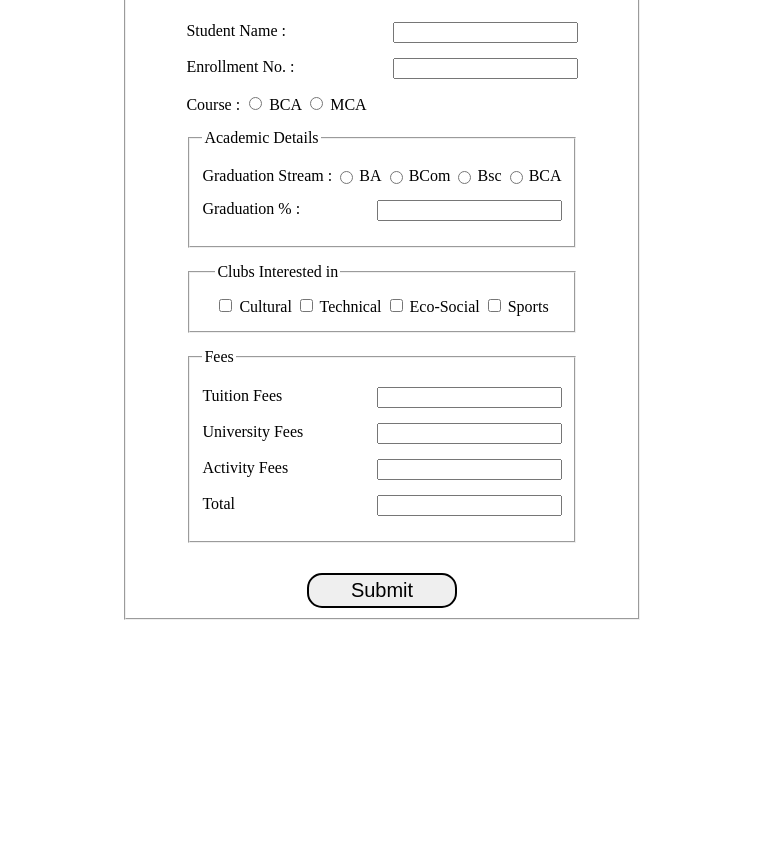
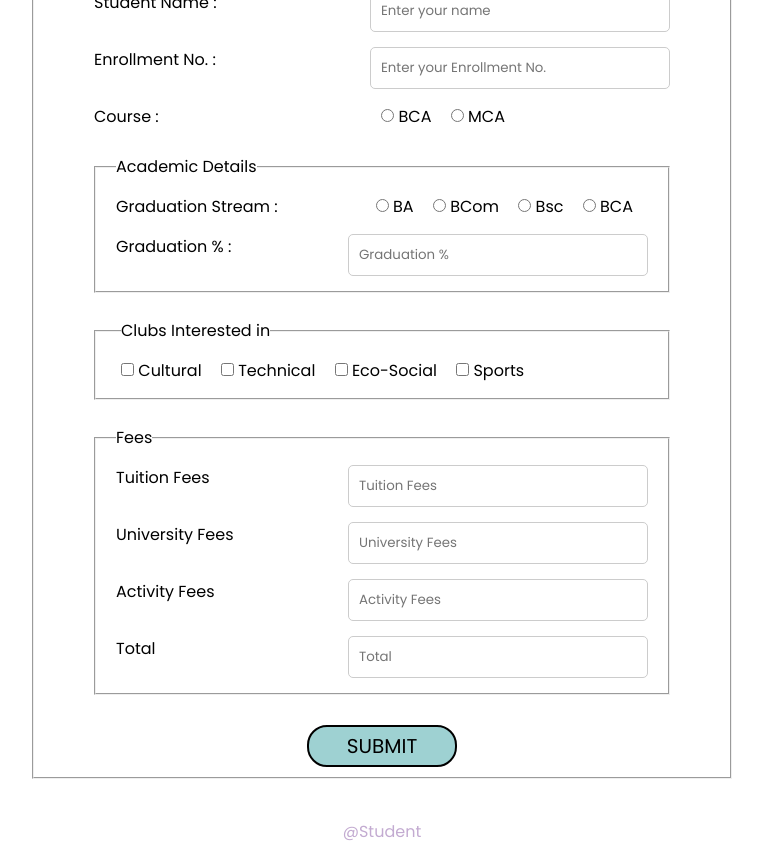
Before and after one commit to Saurabhkumr/Student-Registration-Form, a plain HTML site: page index.html in a window 1280 px wide. Shown: the part 80-924 px from the top of the page, without its empty margins (258-1021 px from the left). Before the commit the page ends 800 px from the top, so only its background shows below. Drawn offline with Linux system fonts and the light colour scheme.

Commit message:
update the design

```diff
--- a/index.html
+++ b/index.html
@@ -1,32 +1,44 @@
 <!DOCTYPE html>
 <html lang="en">
+
 <head>
     <meta charset="UTF-8">
     <meta name="viewport" content="width=device-width, initial-scale=1.0">
     <title>Document</title>
     <link rel="stylesheet" href="style.css">
 </head>
+
 <body>
     <form class="container">
 
         <fieldset class="outer">
-            <legend><h2>Student Registration Form</h2></legend>
+            <legend>
+                <h2>Student Registration Form</h2>
+            </legend>
 
             <div class="first">
 
                 <Label class="col">Student Name :
-                    <input type="text">
+                    <input type="text" placeholder="Enter your name" required>
                 </Label>
 
                 <Label class="col">Enrollment No. :
-                    <input type="text">
+                    <input type="text" placeholder="Enter your Enrollment No." required>
                 </Label>
 
-                <label>Course : </label>
+                <label class="col">Course :
+
+                    <div class="course-sel">
+
                         <input type="radio">
-                <label for="">BCA</label>
+                        <label class="selection">BCA</label>
+
                         <input type="radio">
-                <label for="">MCA</label>
+                        <label class="selection">MCA</label>
+
+                    </div>
+
+                </label>
 
             </div>
 
@@ -35,44 +47,54 @@
                 <fieldset class="second">
                     <legend>Academic Details</legend>
 
+
+
                     <Label class="col">Graduation Stream :
-                        <input type="radio">
-                        <label for="">BA</label>
+
+                        <div>
 
                             <input type="radio">
-                        <label for="">BCom</label>
+                            <label class="selection">BA</label>
 
                             <input type="radio">
-                        <label for="">Bsc</label>
+                            <label class="selection">BCom</label>
 
                             <input type="radio">
-                        <label for="">BCA</label>
+                            <label class="selection">Bsc</label>
+
+                            <input type="radio">
+                            <label class="selection">BCA</label>
+
+                        </div>
+
                     </Label>
+
                     <Label class="col">Graduation % :
-                        <input type="text">
+                        <input type="text" placeholder="Graduation %" required>
                     </Label>
+
 
                 </fieldset>
 
             </div>
 
-            <div >
+            <div>
 
                 <fieldset class="third">
                     <legend>Clubs Interested in</legend>
-                    <div>
-                        <input type="checkbox">
-                        <label for="">Cultural</label>
 
                     <input type="checkbox">
-                        <label for="">Technical</label>
+                    <label class="selection">Cultural</label>
 
                     <input type="checkbox">
-                        <label for="">Eco-Social</label>
+                    <label class="selection">Technical</label>
 
                     <input type="checkbox">
-                        <label for="">Sports</label>
-                    </div>
+                    <label class="selection">Eco-Social</label>
+
+                    <input type="checkbox">
+                    <label class="selection">Sports</label>
+
                 </fieldset>
             </div>
 
@@ -81,28 +103,33 @@
                     <legend>Fees</legend>
 
                     <Label class="col">Tuition Fees
-                        <input type="text">
+                        <input type="text" placeholder="Tuition Fees">
                     </Label>
                     <Label class="col">University Fees
-                        <input type="text">
+                        <input type="text" placeholder="University Fees">
                     </Label>
                     <Label class="col">Activity Fees
-                        <input type="text">
+                        <input type="text" placeholder="Activity Fees ">
                     </Label>
                     <Label class="col">Total
-                        <input type="text">
+                        <input type="text" placeholder="Total">
                     </Label>
 
                 </fieldset>
             </div>
 
             <div class="btn">
-                <button class="button">Submit</button>
+                <button class="button">SUBMIT</button>
             </div>
 
 
         </fieldset>
 
     </form>
+
+    <footer class="footer">
+        <div class="footer-text">@Student</div>
+    </footer>
 </body>
+
 </html>
--- a/style.css
+++ b/style.css
@@ -1,45 +1,90 @@
-.container{
+@import url('https://fonts.googleapis.com/css2?family=Poppins:ital,wght@0,100;0,200;0,300;0,400;0,500;0,600;0,700;0,800;0,900;1,100;1,200;1,300;1,400;1,500;1,600;1,700;1,800;1,900&display=swap');
+
+
+* {
+    margin: 0;
+    padding: 0;
+    box-sizing: border-box;
+    font-family: "Poppins", sans-serif;
+
+}
+
+.container {
     display: flex;
     justify-content: center;
     margin-top: 10px
+}
+
+.outer {
+    padding: 10px 60px;
+    width: 700px;
 
 
 }
-.outer{
-    padding: 10px 60px;
-}
 
 
-.col{
+.col {
     display: flex;
     justify-content: space-between;
     margin: 15px 0px;
 }
 
- .second , .third , .forth{
-    margin-top: 15px;
+.second,
+.third,
+.forth {
+    margin-top: 25px;
+    padding: 0px 20px;
 
 }
-.third{
+
+.third {
     padding: 15px 25px;
 }
 
 
-.button{
+.button {
     margin-top: 30px;
     width: 150px;
     padding: 4px 4px;
     border: 2px solid black;
-    border-radius: 15px;
+    border-radius: 20px;
     font-size: 20px;
     cursor: pointer;
     display: flex;
     justify-content: center;
+    background-color: #9ed1d2;
 
 }
 
 
-.btn{
+.btn {
     display: flex;
     justify-content: center;
 }
+
+input[type=text] {
+    border: 1px solid #ccc;
+    border-radius: 5px;
+    padding: 10px;
+    width: 300px
+}
+
+input:focus {
+    border-color: #9b59b6;
+}
+
+.selection {
+    padding: 0px 15px 0px 0px;
+}
+
+.course-sel {
+    padding-right: 150px;
+}
+.footer{
+    display: flex;
+    justify-content: center;
+    margin-top: 40px;
+}
+.footer-text{
+    color: #c3abd1;
+}
```
Lines whose indentation alone changed are shown as unchanged.
